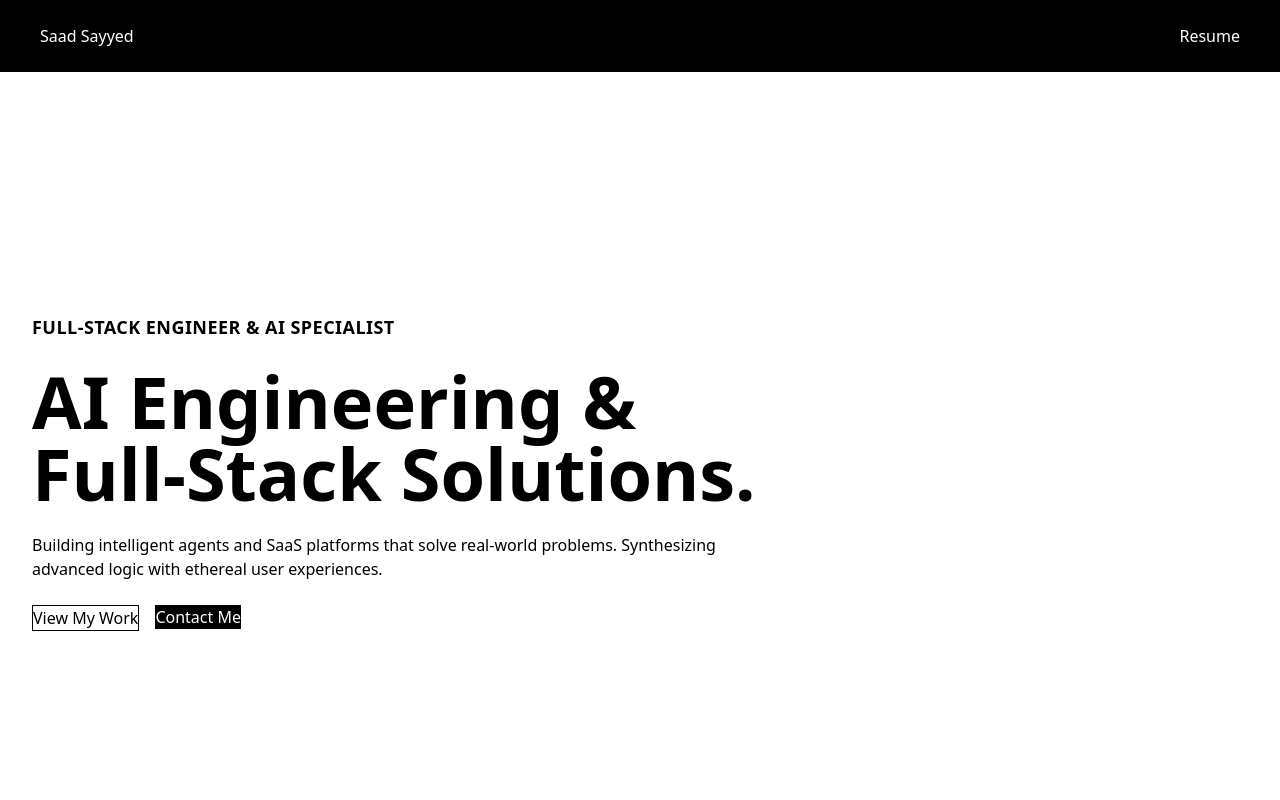
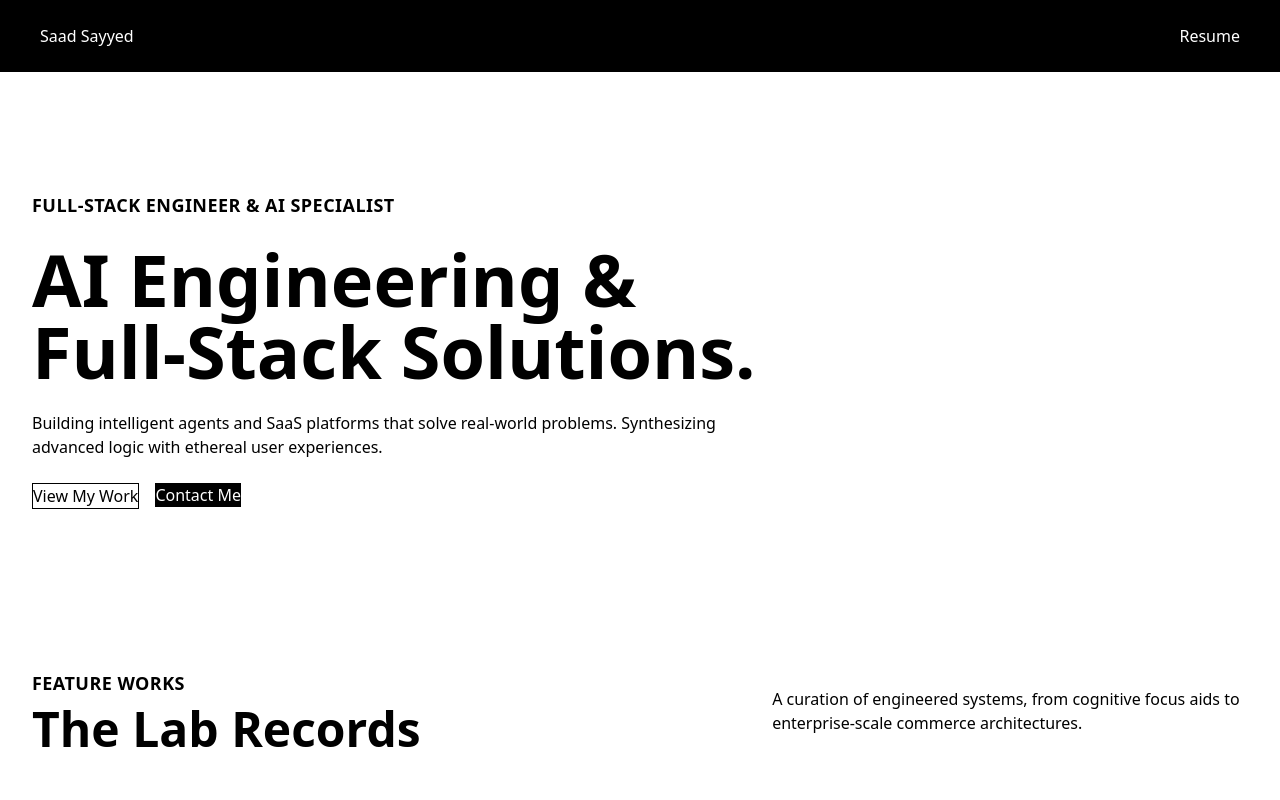
Before and after one commit to saadsayyed10/aie-portfolio, a Next.js app: page / in a window 1280 px wide. Shown: the top 800 px of the page. Built offline with nearby package versions, Linux system fonts and the light colour scheme.

Commit message:
Project Layout

```diff
--- a/app/page.tsx
+++ b/app/page.tsx
@@ -1,9 +1,11 @@
 import Hero from "@/component/Hero";
+import Projects from "@/component/Projects";
 
 const Home = () => {
   return (
-    <div className="flex justify-center items-center w-full min-h-screen flex-col lg:gap-y-10 lg:px-8">
+    <div className="flex justify-center items-center w-full min-h-screen flex-col lg:gap-y-40 lg:px-8 lg:py-4">
       <Hero />
+      <Projects />
     </div>
   );
 };
--- /dev/null
+++ b/component/Projects.tsx
@@ -0,0 +1,18 @@
+const Projects = () => {
+  return (
+    <div className="flex justify-between items-center w-full">
+      <div className="flex justify-start items-start w-full flex-col lg:gap-y-2">
+        <h6 className="lg:text-lg font-bold uppercase tracking-wide">
+          Feature Works
+        </h6>
+        <h2 className="lg:text-5xl font-bold">The Lab Records</h2>
+      </div>
+      <p className="text-left">
+        A curation of engineered systems, from cognitive focus aids to
+        enterprise-scale commerce architectures.
+      </p>
+    </div>
+  );
+};
+
+export default Projects;
```
